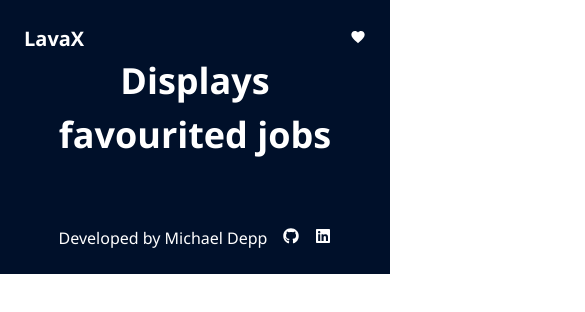
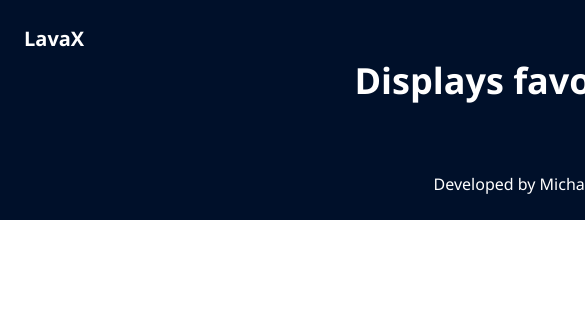
Before and after one commit to MichaelDepp/LavaX, a Next.js app: page /fav in a window 390 px wide. Shown: the top 312 px of the page, 585 px wide, since content can reach past the window. Built offline with nearby package versions, Linux system fonts and the light colour scheme.

Commit message:
responsive fix1

```diff
--- a/components/Layout.js
+++ b/components/Layout.js
@@ -12,13 +12,11 @@
     }
 
     return (
-        <div className="init bg-dark-200">
-            <div className="container p-6 bg-dark-200">
-                <Navbar></Navbar>
-                <Searchbar handleSearchOption={props.handleSearchOption}></Searchbar>
-                {props.children}
-                <Namecard></Namecard>
-            </div>
+        <div className="container p-6 bg-dark-200">
+            <Navbar></Navbar>
+            <Searchbar handleSearchOption={props.handleSearchOption}></Searchbar>
+            {props.children}
+            <Namecard></Namecard>
         </div>
     )
 }
--- a/pages/job.js
+++ b/pages/job.js
@@ -42,7 +42,6 @@
   if (error) return <p>Error Loading</p>
   console.log(data)
   return (
-    <div className="init bg-dark-200">
       <div className="container p-6 bg-dark-200">
         <Navbar></Navbar>
         <div className="mt-32">
@@ -50,7 +49,6 @@
           <Namecard></Namecard>
         </div>
       </div>
-    </div>
   )
 }
 
--- a/styles/style.css
+++ b/styles/style.css
@@ -5,8 +5,9 @@
 @tailwind components;
 
 .init {
-    height: 100%;
-    margin: 0;
+    margin:0;
+    padding:0;
+    min-width: 1140px;
 }
 
 .settingcus h2 {
```
